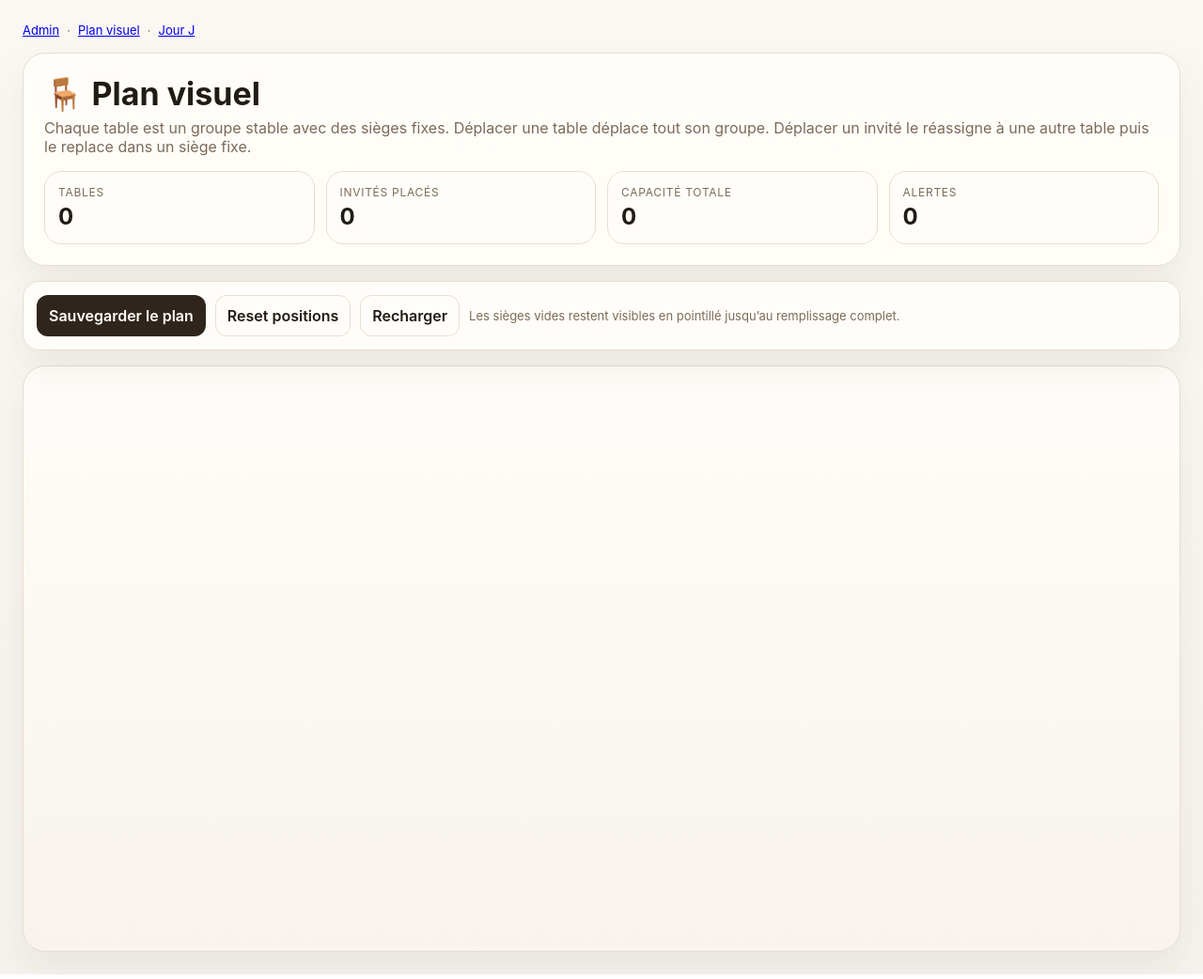
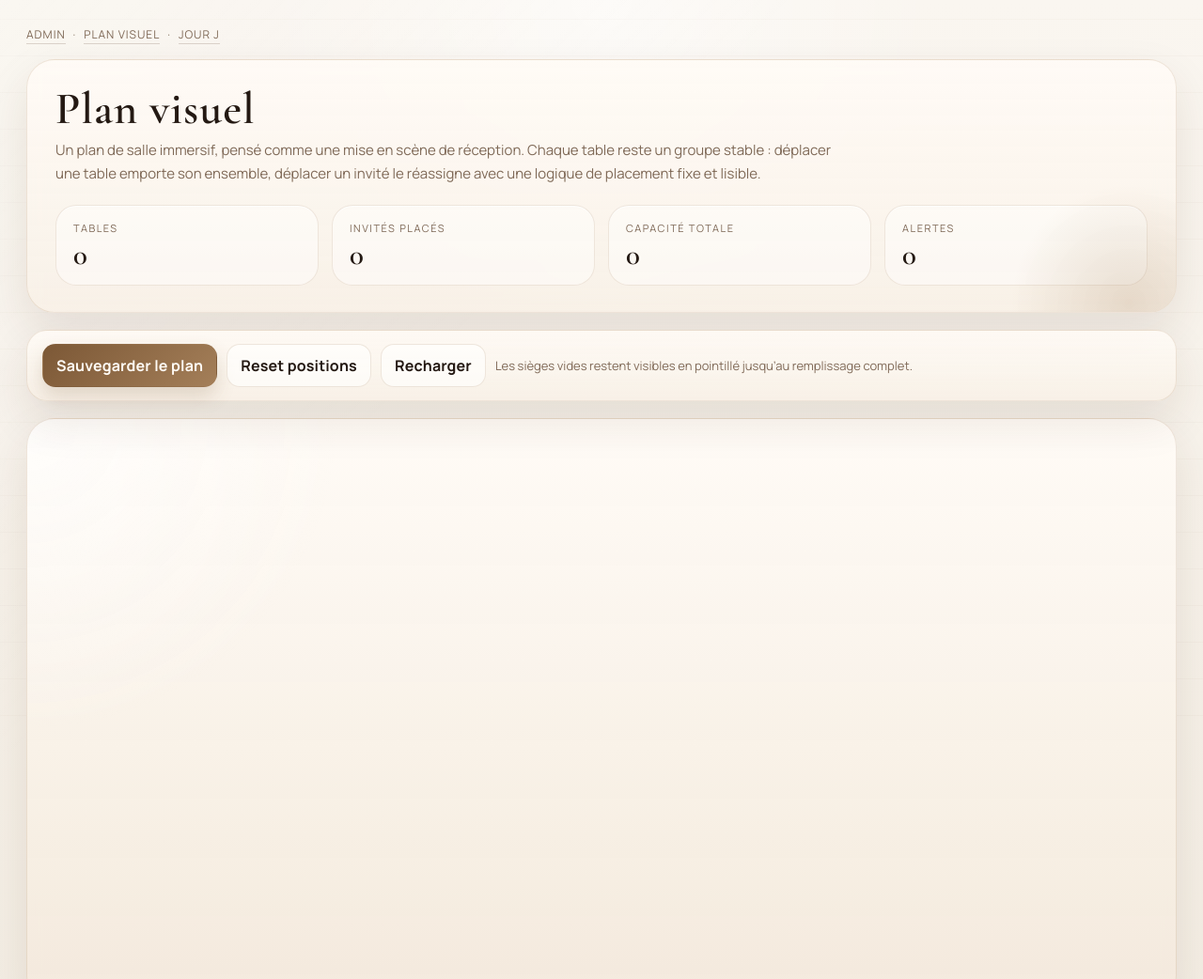
Before and after one commit to ghis94/wedding-table-planner, a website: page visual.html in a window 1280 px wide. Shown: the top 1042 px of the page at 94% size. Drawn offline with nearby package versions, Linux system fonts and the light colour scheme; no server answers.

Commit message:
style(visual): apply premium editorial refresh

```diff
--- a/visual.html
+++ b/visual.html
@@ -5,58 +5,66 @@
   <meta name="viewport" content="width=device-width, initial-scale=1.0" />
   <title>Plan visuel — Wedding Table Planner</title>
   <style>
+    @import url('https://fonts.googleapis.com/css2?family=Cormorant+Garamond:wght@500;600;700&family=Manrope:wght@400;500;600;700&display=swap');
     :root{
-      --bg:#f6f3ee;--bg-soft:#fbf8f4;--text:#221b15;--panel:#fffdf9;--panel-2:#f8f3ec;--line:#e8ddd0;--muted:#7c6a5a;--accent:#a67c52;--shadow:0 18px 38px rgba(76,55,35,.08);
-      --badge-en:#e0f2fe;--badge-en-text:#155e75;--badge-bb:#ffedd5;--badge-bb-text:#9a3412;
+      --bg:#f3ede3;--bg-soft:#faf6f0;--bg-deep:#efe5d8;--text:#241913;--panel:rgba(255,251,246,.90);--panel-2:rgba(248,240,230,.84);--line:#dccab5;--line-soft:rgba(164,127,89,.18);--muted:#7f6957;--accent:#a47f59;--accent-strong:#7c5836;--accent-soft:#ddc3a5;--shadow:0 20px 48px rgba(67,44,23,.10);--shadow-soft:0 10px 24px rgba(67,44,23,.08);
+      --badge-en:#e8f2fb;--badge-en-text:#32556f;--badge-bb:#fdf0e1;--badge-bb-text:#9b5c24;
     }
     *{box-sizing:border-box}
-    body{font-family:Inter,Arial,sans-serif;margin:0;background:linear-gradient(180deg,var(--bg-soft),var(--bg));color:var(--text)}
-    .wrap{max-width:1480px;margin:0 auto;padding:24px}
-    .crumbs{display:flex;gap:8px;flex-wrap:wrap;margin-bottom:16px;color:var(--muted);font-size:13px}
-    .hero,.toolbar,.canvas{background:rgba(255,253,249,.96);border:1px solid var(--line);box-shadow:var(--shadow)}
-    .hero{border-radius:24px;padding:22px}
-    .hero h1{margin:0 0 6px;font-size:34px}
-    .hero p{margin:0;color:var(--muted)}
-    .stats{display:grid;grid-template-columns:repeat(4,minmax(120px,1fr));gap:12px;margin-top:16px}
-    .stat{background:var(--panel);border:1px solid var(--line);border-radius:18px;padding:14px}
-    .stat span{display:block;color:var(--muted);font-size:12px;text-transform:uppercase;letter-spacing:.06em;margin-bottom:4px}
-    .stat strong{font-size:24px}
-    .toolbar{display:flex;gap:10px;flex-wrap:wrap;align-items:center;padding:14px;border-radius:18px;position:sticky;top:10px;z-index:5;margin:16px 0}
-    button,input{padding:11px 12px;border:1px solid var(--line);border-radius:12px;background:var(--panel);color:var(--text);font:inherit}
-    button{background:#2f251d;color:#fffdf8;border-color:transparent;cursor:pointer;font-weight:600}
-    .ghost{background:var(--panel);color:var(--text);border:1px solid var(--line)}
+    body{font-family:'Manrope',Arial,sans-serif;margin:0;background:radial-gradient(circle at top,rgba(255,255,255,.55),transparent 28%),linear-gradient(180deg,var(--bg-soft),var(--bg));color:var(--text)}
+    body::before{content:'';position:fixed;inset:0;pointer-events:none;background:linear-gradient(135deg,rgba(255,255,255,.14),transparent 42%),repeating-linear-gradient(0deg,transparent 0 38px,rgba(120,84,53,.028) 38px 39px);opacity:.9}
+    .wrap{max-width:1520px;margin:0 auto;padding:28px}
+    .crumbs{display:flex;gap:8px;flex-wrap:wrap;margin-bottom:18px;color:var(--muted);font-size:12px;letter-spacing:.08em;text-transform:uppercase}
+    .crumbs a{color:inherit;text-decoration:none;position:relative}
+    .crumbs a::after{content:'';position:absolute;left:0;right:0;bottom:-2px;height:1px;background:currentColor;opacity:.25}
+    .hero,.toolbar,.canvas{background:linear-gradient(180deg,var(--panel),var(--panel-2));border:1px solid var(--line-soft);box-shadow:var(--shadow);backdrop-filter:blur(10px)}
+    .hero{border-radius:30px;padding:28px 30px;position:relative;overflow:hidden}
+    .hero::after{content:'';position:absolute;inset:auto -80px -120px auto;width:260px;height:260px;border-radius:50%;background:radial-gradient(circle,rgba(164,127,89,.22),transparent 68%)}
+    .hero h1{margin:0 0 8px;font:600 48px/1 'Cormorant Garamond',serif;letter-spacing:.02em}
+    .hero p{margin:0;max-width:840px;color:var(--muted);font-size:15px;line-height:1.65}
+    .stats{display:grid;grid-template-columns:repeat(4,minmax(120px,1fr));gap:14px;margin-top:20px}
+    .stat{background:rgba(255,255,255,.44);border:1px solid rgba(164,127,89,.16);border-radius:22px;padding:16px 18px;box-shadow:inset 0 1px 0 rgba(255,255,255,.65)}
+    .stat span{display:block;color:var(--muted);font-size:11px;text-transform:uppercase;letter-spacing:.14em;margin-bottom:6px}
+    .stat strong{font:600 31px/1 'Cormorant Garamond',serif}
+    .toolbar{display:flex;gap:10px;flex-wrap:wrap;align-items:center;padding:14px 16px;border-radius:22px;position:sticky;top:10px;z-index:5;margin:18px 0}
+    button,input{padding:11px 14px;border:1px solid rgba(164,127,89,.22);border-radius:14px;background:rgba(255,255,255,.72);color:var(--text);font:inherit}
+    button{background:linear-gradient(135deg,var(--accent-strong),var(--accent));color:#fffaf4;border-color:transparent;cursor:pointer;font-weight:700;letter-spacing:.01em;box-shadow:0 10px 20px rgba(124,88,54,.20)}
+    button:hover{transform:translateY(-1px)}
+    .ghost{background:rgba(255,255,255,.6);color:var(--text);border:1px solid rgba(164,127,89,.18);box-shadow:none}
     .muted{color:var(--muted);font-size:13px}
-    .canvas{position:relative;border-radius:24px;height:78vh;overflow:auto;background:linear-gradient(180deg,var(--panel),var(--panel-2))}
+    .canvas{position:relative;border-radius:30px;height:78vh;overflow:auto;background:radial-gradient(circle at top left,rgba(255,255,255,.60),transparent 24%),linear-gradient(180deg,rgba(255,251,246,.98),rgba(243,233,220,.94))}
 
     .table-cluster{position:absolute}
     .seat-slot,.guest-chip,.round-table{position:absolute}
-    .round-table{width:180px;height:180px;left:0;top:0;border-radius:50%;border:1px solid #d8c5ae;background:radial-gradient(circle at 30% 30%,#fffdf8,#efe3d3);display:flex;align-items:center;justify-content:center;text-align:center;padding:12px;cursor:move;user-select:none;box-shadow:0 14px 26px rgba(76,55,35,.10);z-index:10}
-    .round-table .inner{display:grid;gap:8px;justify-items:center;width:100%}
-    .round-table input{max-width:116px;text-align:center;font-weight:700;background:#fff;border-color:#ead9b3;padding:8px 10px;font-size:13px}
-    .round-table .meta{font-size:11px;color:var(--muted)}
-    .progress{width:94px;height:6px;background:#efe7dc;border-radius:999px;overflow:hidden}
-    .progress span{display:block;height:100%;background:linear-gradient(90deg,var(--accent),#c09b74)}
+    .round-table{width:180px;height:180px;left:0;top:0;border-radius:50%;border:1px solid rgba(164,127,89,.34);background:radial-gradient(circle at 30% 30%,#fffdf9 0%,#f6ecdf 56%,#eadbc8 100%);display:flex;align-items:center;justify-content:center;text-align:center;padding:12px;cursor:move;user-select:none;box-shadow:0 20px 34px rgba(82,58,34,.14),inset 0 1px 0 rgba(255,255,255,.75);z-index:10}
+    .round-table::before{content:'';position:absolute;inset:10px;border-radius:50%;border:1px solid rgba(164,127,89,.20)}
+    .round-table .inner{display:grid;gap:8px;justify-items:center;width:100%;position:relative;z-index:1}
+    .round-table input{max-width:128px;text-align:center;font:600 22px/1 'Cormorant Garamond',serif;background:rgba(255,255,255,.82);border-color:rgba(164,127,89,.22);padding:8px 10px;font-size:22px;letter-spacing:.02em;box-shadow:inset 0 1px 0 rgba(255,255,255,.8)}
+    .round-table .meta{font-size:11px;color:var(--muted);letter-spacing:.12em;text-transform:uppercase}
+    .progress{width:102px;height:7px;background:rgba(138,102,70,.12);border-radius:999px;overflow:hidden}
+    .progress span{display:block;height:100%;background:linear-gradient(90deg,var(--accent),#d0b08e)}
 
-    .seat-slot{border:1px dashed #cdb89d;background:rgba(255,255,255,.28);border-radius:14px;z-index:12;transition:transform .12s ease, border-color .12s ease, background .12s ease}
-    .seat-slot.drop-target{border-color:#a67c52;background:rgba(166,124,82,.12);transform:scale(1.04)}
-    .guest-chip{padding:5px 8px;border-radius:13px;border:1px solid #d8d2c7;background:#ffffff;box-shadow:0 6px 14px rgba(0,0,0,.07);font-size:10px;cursor:move;user-select:none;z-index:20;text-align:center;line-height:1.15;overflow:hidden}
-    .guest-chip .name{font-weight:700;display:block;white-space:nowrap;overflow:hidden;text-overflow:ellipsis}
-    .guest-chip .meta{display:flex;gap:4px;justify-content:center;flex-wrap:wrap;margin-top:4px}
-    .pill{display:inline-flex;align-items:center;gap:5px;padding:2px 6px;border-radius:999px;font-size:10px;font-weight:700;border:1px solid #e2e8f0;white-space:nowrap}
+    .seat-slot{border:1px dashed rgba(164,127,89,.34);background:rgba(255,255,255,.16);border-radius:16px;z-index:12;transition:transform .12s ease, border-color .12s ease, background .12s ease;backdrop-filter:blur(4px)}
+    .seat-slot::after{content:'Place';position:absolute;inset:0;display:flex;align-items:center;justify-content:center;font:600 9px/1 'Manrope',sans-serif;letter-spacing:.14em;text-transform:uppercase;color:rgba(127,105,87,.70)}
+    .seat-slot.drop-target{border-color:var(--accent-strong);background:rgba(164,127,89,.18);transform:scale(1.05)}
+    .guest-chip{padding:7px 10px;border-radius:18px;border:1px solid rgba(164,127,89,.20);background:linear-gradient(180deg,rgba(255,255,255,.98),rgba(248,241,233,.96));box-shadow:var(--shadow-soft);font-size:10px;cursor:move;user-select:none;z-index:20;text-align:center;line-height:1.2;overflow:hidden}
+    .guest-chip .name{display:block;font:600 13px/1.1 'Cormorant Garamond',serif;white-space:nowrap;overflow:hidden;text-overflow:ellipsis;letter-spacing:.02em}
+    .guest-chip .meta{display:flex;gap:4px;justify-content:center;flex-wrap:wrap;margin-top:5px}
+    .pill{display:inline-flex;align-items:center;gap:5px;padding:3px 7px;border-radius:999px;font-size:9px;font-weight:700;border:1px solid rgba(130,102,77,.12);white-space:nowrap;background:rgba(255,250,245,.9);letter-spacing:.05em;text-transform:uppercase}
     .pill.regime::before{content:'';width:7px;height:7px;border-radius:999px;background:#64748b;display:inline-block}
     .regime-default::before{background:#64748b}.regime-vege::before{background:#16a34a}.regime-vegan::before{background:#15803d}.regime-sans-porc::before{background:#ea580c}.regime-halal::before{background:#0f766e}.regime-kasher::before{background:#2563eb}.regime-sans-gluten::before{background:#dc2626}.regime-sans-lactose::before{background:#c2410c}
     .guest-chip.enfant .pill.type{background:var(--badge-en);color:var(--badge-en-text)}
     .guest-chip.bebe .pill.type{background:var(--badge-bb);color:var(--badge-bb-text)}
 
-    @media (max-width:900px){.wrap{padding:14px}.stats{grid-template-columns:repeat(2,minmax(0,1fr))}.toolbar{position:static}.canvas{height:70vh}}
+    @media (max-width:900px){.wrap{padding:14px}.hero h1{font-size:38px}.stats{grid-template-columns:repeat(2,minmax(0,1fr))}.toolbar{position:static}.canvas{height:70vh}}
   </style>
 </head>
 <body>
   <div class="wrap">
     <div class="crumbs"><a href="admin.html">Admin</a> · <a href="visual.html">Plan visuel</a> · <a href="day-of.html">Jour J</a></div>
     <section class="hero">
-      <h1>🪑 Plan visuel</h1>
-      <p>Chaque table est un groupe stable avec des sièges fixes. Déplacer une table déplace tout son groupe. Déplacer un invité le réassigne à une autre table puis le replace dans un siège fixe.</p>
+      <h1>Plan visuel</h1>
+      <p>Un plan de salle immersif, pensé comme une mise en scène de réception. Chaque table reste un groupe stable : déplacer une table emporte son ensemble, déplacer un invité le réassigne avec une logique de placement fixe et lisible.</p>
       <div class="stats">
         <div class="stat"><span>Tables</span><strong id="statTables">0</strong></div>
         <div class="stat"><span>Invités placés</span><strong id="statGuests">0</strong></div>
```
